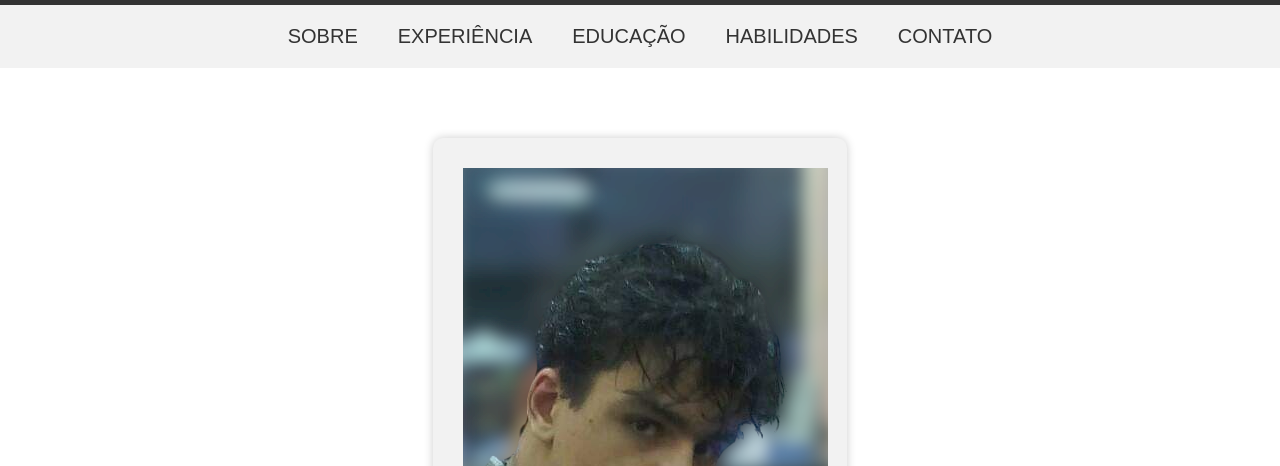
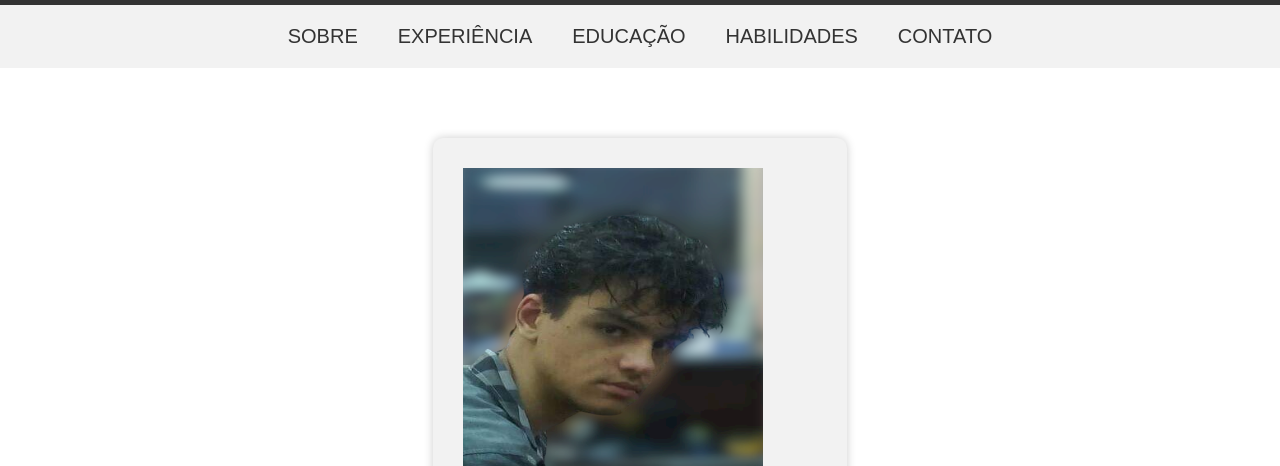
Before and after one commit to Vita-Lumina/Curr-culo, a plain HTML site: page index.html in a window 1280 px wide. Shown: the part 93-559 px from the top of the page. Drawn offline with nearby package versions, Linux system fonts and the light colour scheme.

Commit message:
<img src="IMG/Analista Leonardo Moura Pinheiro.png" width="300" height="300" alt="Analista Leonardo Moura Pinheiro">

```diff
--- a/index.html
+++ b/index.html
@@ -38,7 +38,7 @@
     <section>
       <!-- Código relacionado ao item SOBRE -->
       <article id="sobre" class="active">
-        <img src="IMG/Analista Leonardo Moura Pinheiro.png">
+        <img src="IMG/Analista Leonardo Moura Pinheiro.png" width="300" height="300" alt="Analista Leonardo Moura Pinheiro">
         <h2>Sobre mim</h2>
         <p>Tenho um grande interesse pela tecnologia e estou sempre buscando novos desafios nessa área. Ao longo da minha trajetória profissional, adquiri experiência em suporte técnico, atendimento ao cliente, manutenção de computadores e programação, sempre buscando me aprimorar e me atualizar para oferecer o melhor serviço possível. Sou uma pessoa curiosa por natureza e adoro desmontar e consertar coisas para entender como elas funcionam. Acredito que o conhecimento é a chave para o sucesso e estou sempre disposto a aprender mais para me desenvolver tanto pessoal quanto profissionalmente. Além disso, sou bastante adaptável a novos ambientes e situações, o que me permite lidar com diversos desafios de forma eficiente.</p>
         <h2>Objetivos Profissionais</h2>
```
